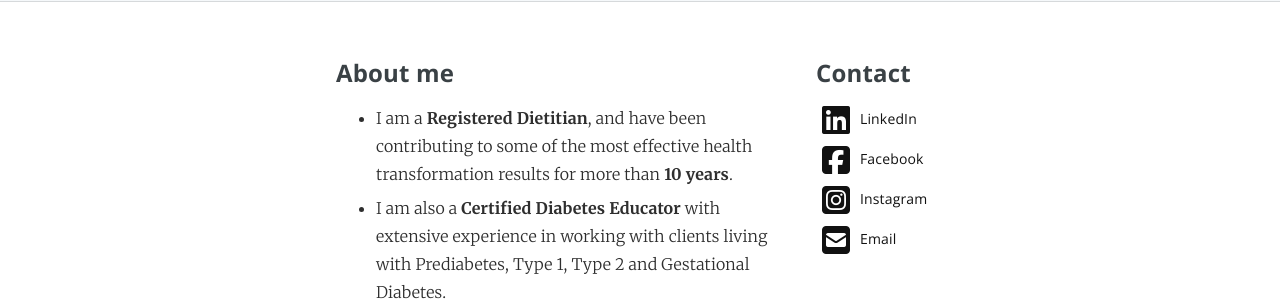
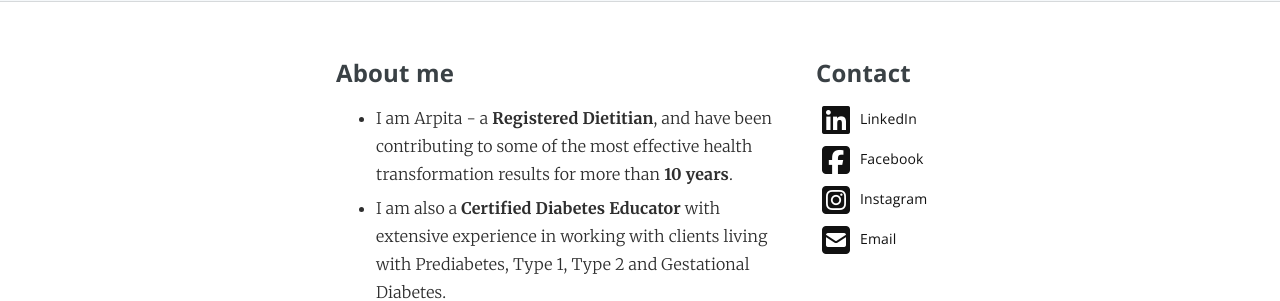
Before and after one commit to nourishandthrive/nourishandthrive.github.io, a Jekyll site: the page built from index.html, in a window 1280 px wide. Shown: the part 442-743 px from the top of the page. Built offline with Jekyll 4.4.1, drawn with Linux system fonts in a browser that asks for light colours.

Commit message:
wip: making initial changes

```diff
--- a/_includes/about.html
+++ b/_includes/about.html
@@ -2,7 +2,7 @@
   <div class="col sm-col-9 px2">
     <h3 class="mb2">About me</h3>
     <ul>
-      <li>I am a <b>Registered Dietitian</b>, and have been contributing to some of the most effective health transformation results for more than <b>10 years</b>. </li>
+      <li>I am Arpita - a <b>Registered Dietitian</b>, and have been contributing to some of the most effective health transformation results for more than <b>10 years</b>. </li>
       <li>I am also a <b>Certified Diabetes Educator</b> with extensive experience in working with clients living with Prediabetes, Type 1, Type 2 and Gestational Diabetes.</li>
       <li>I stay current on the latest evidence-based nutrition strategies, including anti-inflammatory diets and approaches to optimize health and prevent disease.</li>
       <li>My aim is to enable my clients to adopt a healthy lifestyle and provide life-ready nutrition guidance so that they can take charge of their health.</li>
```
